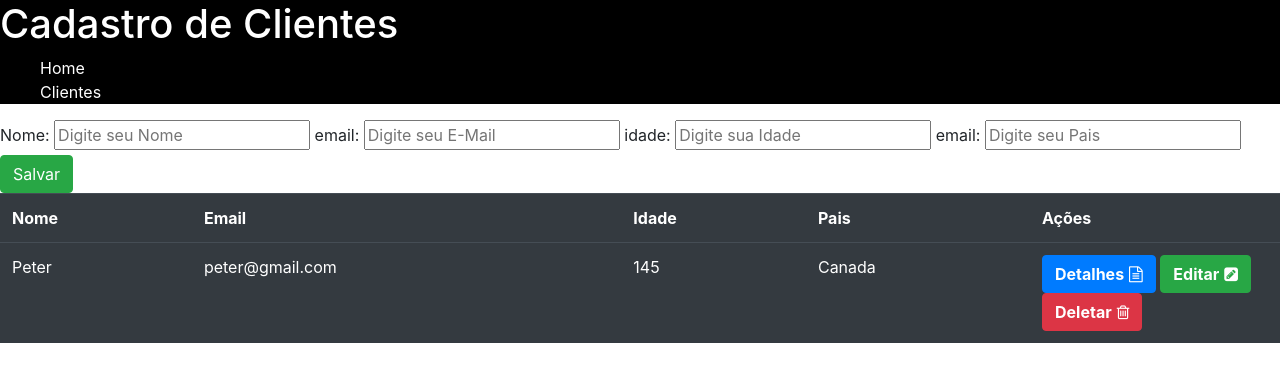
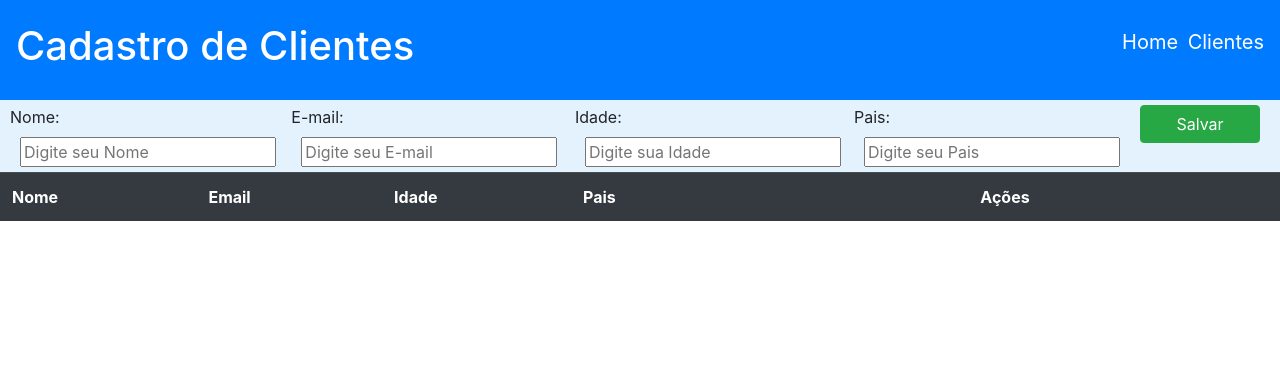
Before and after one commit to Peter-loliveira/xammp, a PHP site: page /crud.html in a window 1280 px wide. Shown: the top 382 px of the page. Run offline with PHP 8.4, Linux system fonts and the light colour scheme; lists and menus that the app fills with data are empty; some libraries are stand-ins or nearby versions.

Commit message:
Crud Pronto

```diff
--- a/senai/www.peter.com.br/crud.html
+++ b/senai/www.peter.com.br/crud.html
@@ -10,30 +10,48 @@
     <!-- Bootstrap CSS -->
     <link rel="stylesheet" href="https://stackpath.bootstrapcdn.com/bootstrap/4.3.1/css/bootstrap.min.css"
         integrity="sha384-ggOyR0iXCbMQv3Xipma34MD+dH/1fQ784/j6cY/iJTQUOhcWr7x9JvoRxT2MZw1T" crossorigin="anonymous">
-        <link rel="stylesheet" id="dokan-fontawesome-css" href="https://themes.getbootstrap.com/wp-content/plugins/dokan-lite/assets/vendors/font-awesome/font-awesome.min.css?ver=2.9.27" type="text/css" media="all">
+    <link rel="stylesheet" id="dokan-fontawesome-css"
+        href="https://themes.getbootstrap.com/wp-content/plugins/dokan-lite/assets/vendors/font-awesome/font-awesome.min.css?ver=2.9.27"
+        type="text/css" media="all">
+    <link rel="stylesheet" id="dokan-fontawesome-css"
+        href="https://themes.getbootstrap.com/wp-content/plugins/dokan-lite/assets/vendors/font-awesome/font-awesome.min.css?ver=2.9.27"
+        type="text/css" media="all">
     <link rel="stylesheet" href="css/crud.css">
 </head>
 
 <body>
-    <nav>
+    <header>
+        <nav class="navbar navbar-dark bg-primary">
             <h1>Cadastro de Clientes</h1>
             <ul>
                 <li>Home</li>
                 <li>Clientes</li>
             </ul>
         </nav>
-    <div id="campos">
+    </header>
+    <section id="campos">
+        <div>
             <label for="">Nome:</label>
-        <input type="text" placeholder="Digite seu Nome">
-        <label for="">email:</label>
-        <input type="text" placeholder="Digite seu E-Mail">
-        <label for="">idade:</label>
-        <input type="number" placeholder="Digite sua Idade">
-        <label for="">email:</label>
-        <input type="text" placeholder="Digite seu Pais">
-        <button class="btn btn-success" id="salvar">Salvar</button>
+            <input id="nome" type="text" placeholder="Digite seu Nome">
         </div>
-    <table class="table table-dark">
+        <div>
+            <label for="">E-mail:</label>
+            <input id="email" type="text" placeholder="Digite seu E-mail">
+        </div>
+        <div>
+            <label for="">Idade:</label>
+            <input id="idade" type="number" placeholder="Digite sua Idade">
+        </div>
+        <div>
+            <label for="">Pais:</label>
+            <input id="pais" type="text" placeholder="Digite seu Pais">
+        </div>
+        <div>
+            <button onclick="criarCleinte()" class="btn btn-success" id="salvar">Salvar</button>
+        </div>
+        </div>
+    </section>
+    <table id="tablela" class="table table-dark">
         <tr class="texto-alinhado">
             <th>Nome</th>
             <th>Email</th>
@@ -41,18 +59,6 @@
             <th>Pais</th>
             <th id="acoes">Ações</th>
         </tr>
-        <tr>
-            <td>Peter</td>
-            <td>peter@gmail.com</td>
-            <td>145</td>
-            <td>Canada</td>
-            <td>
-                <button class="btn btn-primary btn-peter">Detalhes<i class="fa fa-file-text-o" aria-hidden="true"></i></button>
-                <button class="btn btn-success btn-peter">Editar<i class="fa fa-pencil-square" aria-hidden="true"></i></button>
-                <button class="btn btn-danger btn-peter">Deletar<i class="fa fa-trash-o" aria-hidden="true"></i></button>
-            </td>
-        </tr>
-
     </table>
 
 
--- a/senai/www.peter.com.br/css/crud.css
+++ b/senai/www.peter.com.br/css/crud.css
@@ -7,22 +7,53 @@ th{
 }
 
 #acoes{
-    width: 250px;
-}
-
-.texto-alinhado{
-    /* text-align: center; */
+    width: 550px;
+    text-align: center;
 }
 
 nav{
-    background-color: black;
     color: white;
+    justify-content:space-between;
+    height: 100px;
+    display: flex;
+    align-items: center;
+    padding: 0px 10px;
 }
 
 ul{
     list-style: none;
 }
 
-i{
+li{
+    display: inline;
+    font-size: 20px;
     margin-left: 5px;
 }
+#campos{
+    display: flex;
+    justify-content:space-between;
+    /* background-color: #1b1b1b; */
+}
+
+i{
+    margin-left: 10px;
+}
+
+button{
+    width: 120px;
+    margin:0px 20px;
+}
+
+section{
+    padding: 5px 0px;
+    background-color: #e3f2fd
+}
+input{
+    /* border-radius: 2px; */
+    /* margin: 0px; */
+    margin-left: 20px;
+}
+
+label{
+    margin-left: 10px;
+}
--- a/senai/www.peter.com.br/js/crud.js
+++ b/senai/www.peter.com.br/js/crud.js
@@ -1,11 +1,75 @@
 var botaoCriarCliente = document.getElementById("salvar")
-botaoCriarCliente.onclick = function(){
-    criarCleinte()
+// botaoCriarCliente.onclick = function(){
+
+// }
+
+var mudaCorLinhas = true
+
+function criarCleinte(){
+    let tabela = document.getElementById("tablela")
+    let linha = document.createElement("tr")
+    if (mudaCorLinhas) {
+        linha.style.backgroundColor = "#686868";
+
+        mudaCorLinhas = false
+    }else {
+        mudaCorLinhas = true
+    }
+    tabela.appendChild(linha)
+
+    let colNome = document.createElement("td")
+    let nome = document.getElementById("nome").value
+    colNome.innerHTML = nome
+    linha.appendChild(colNome)
+
+    let colEmail = document.createElement("td")
+    let email = document.getElementById("email").value
+    colEmail.innerHTML = email
+    linha.appendChild(colEmail)
+
+    let colIDade = document.createElement("td")
+    let idade = document.getElementById("idade").value
+    colIDade.innerHTML = idade
+    linha.appendChild(colIDade)
+
+    let colPais = document.createElement("td")
+    let pais = document.getElementById("pais").value
+    colPais.innerHTML = pais
+    linha.appendChild(colPais)
+
+    let colAcoes = document.createElement("td")
+
+    let buttonDetalhes = document.createElement("button")
+    buttonDetalhes.innerHTML = "Detalhes"
+    buttonDetalhes.setAttribute("class", "btn btn-primary btn-peter")
+    let i_Detalhes = document.createElement("i")
+    i_Detalhes.setAttribute("class", "fa fa-info-circle")
+    i_Detalhes.setAttribute("aria-hidden", "true")
+    buttonDetalhes.appendChild(i_Detalhes)
+    colAcoes.appendChild(buttonDetalhes)
+
+    let buttonEditar = document.createElement("button")
+    buttonEditar.innerHTML = "Editar"
+    buttonEditar.setAttribute("class", "btn btn-success btn-peter")
+    let i_Editar = document.createElement("i")
+    i_Editar.setAttribute("class", "fa fa-pencil-square")
+    i_Editar.setAttribute("aria-hidden", "true")
+    buttonEditar.appendChild(i_Editar)
+    colAcoes.appendChild(buttonEditar)
+
+    let buttonApagar = document.createElement("button")
+    buttonApagar.innerHTML = "Apagar"
+    buttonApagar.setAttribute("class", "btn btn-danger btn-peter")
+    let i_Apagar = document.createElement("i")
+    i_Apagar.setAttribute("class", "fa fa-trash-o")
+    i_Apagar.setAttribute("aria-hidden", "true")
+    buttonApagar.appendChild(i_Apagar)
+    colAcoes.appendChild(buttonApagar)
+
+    linha.appendChild(colAcoes)
+
 }
 
-var tabela = document.getElementById("table")
 
-function criarCleinte(){
-    var linha = document.createElement("tr")
-
-}
+{/* <button class="btn btn-success btn-peter">Editar<i class="fa fa-pencil-square" aria-hidden="true"></i></button>
+<button class="btn btn-danger btn-peter">Deletar<i class="fa fa-trash-o" aria-hidden="true"></i></button> */}
```
Also changed, not shown: senai/estudos/js/js.js (added, +27 -0 lines), teste.html (added, +51 -0 lines). Lines whose indentation alone changed are shown as unchanged.
